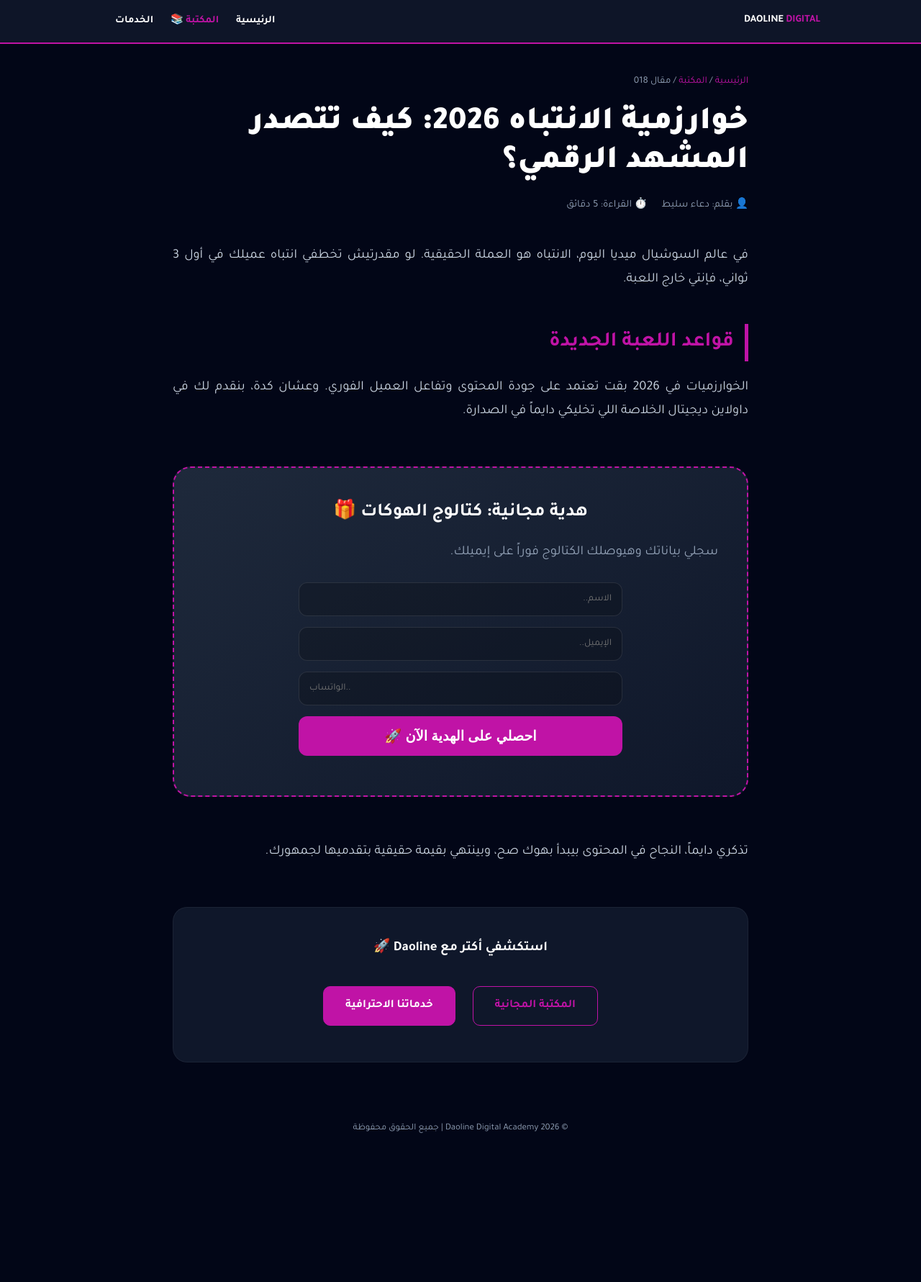
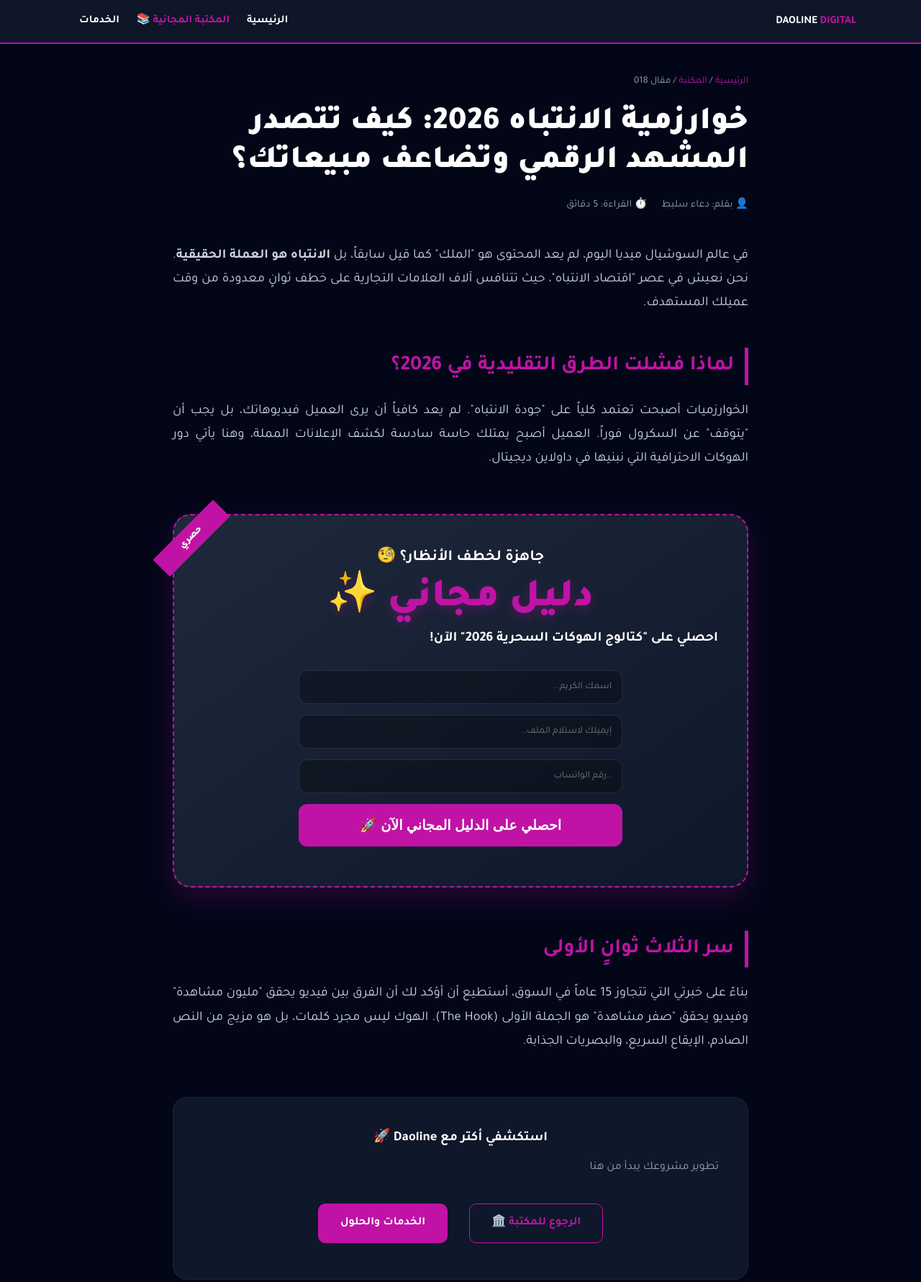
Before and after one commit to doaamseleat/daolinedigital, a plain HTML site: page blog/018-attention-algorithm-2026.html in a window 1280 px wide. Shown: the top 1781 px of the page at 72% size. Before the commit the page ends 1619 px from the top, so only its background shows below. Drawn offline with Linux system fonts and the light colour scheme.

Commit message:
Update 018-attention-algorithm-2026.html

```diff
--- a/blog/018-attention-algorithm-2026.html
+++ b/blog/018-attention-algorithm-2026.html
@@ -3,20 +3,24 @@
 <head>
   <meta charset="UTF-8">
   <meta name="viewport" content="width=device-width, initial-scale=1.0">
-  <title>خوارزمية الانتباه 2026 | Daoline Digital</title>
+  <title>خوارزمية الانتباه 2026: كيف تتصدر المشهد الرقمي؟ | Daoline Digital</title>
+  <meta name="description" content="تعرفي على أسرار خوارزمية الانتباه في 2026 وكيفية صناعة محتوى يخطف الأنظار في 3 ثوانٍ مع خبيرة التسويق دعاء سليط.">
 
+  <link rel="preconnect" href="https://fonts.googleapis.com">
+  <link rel="preconnect" href="https://fonts.gstatic.com" crossorigin>
   <link href="https://fonts.googleapis.com/css2?family=Tajawal:wght@400;700;900&display=swap" rel="stylesheet">
+
   <style>
     :root { --primary: #c013a6; --bg: #020617; --surface: #0f172a; --text: #e2e8f0; --muted: #94a3b8; }
     * { box-sizing: border-box; margin: 0; padding: 0; }
-    body { font-family: 'Tajawal', sans-serif; background: var(--bg); color: var(--text); line-height: 1.8; }
+    body { font-family: 'Tajawal', sans-serif; background: var(--bg); color: var(--text); line-height: 1.8; overflow-x: hidden; }
 
-    /* هيدر داولاين الثابت */
-    header { position: sticky; top: 0; z-index: 1000; background: rgba(15, 23, 42, 0.95); backdrop-filter: blur(10px); border-bottom: 2px solid var(--primary); padding: 15px 20px; }
-    .nav { max-width: 1000px; margin: 0 auto; display: flex; justify-content: space-between; align-items: center; }
-    .nav a { color: #fff; text-decoration: none; font-weight: 700; font-size: 0.9rem; margin-left: 20px; transition: 0.3s; }
+    /* هيدر داولاين الثابت (الرحلة السهلة) */
+    header { position: sticky; top: 0; z-index: 1000; background: rgba(15, 23, 42, 0.96); backdrop-filter: blur(12px); border-bottom: 2px solid var(--primary); padding: 15px 20px; }
+    .nav { max-width: 1100px; margin: 0 auto; display: flex; justify-content: space-between; align-items: center; }
+    .nav a { color: #fff; text-decoration: none; font-weight: 700; font-size: 0.95rem; margin-left: 20px; transition: 0.3s; }
     .nav a:hover { color: var(--primary); }
-    .logo { font-size: 1.3rem; font-weight: 900; color: #fff; text-decoration: none; }
+    .logo { font-size: 1.4rem; font-weight: 900; color: #fff; text-decoration: none; }
     .logo span { color: var(--primary); }
 
     /* حاوية المقال */
@@ -31,46 +35,52 @@
     h2 { color: var(--primary); font-size: 1.8rem; margin: 45px 0 20px; border-right: 5px solid var(--primary); padding-right: 15px; }
     p { margin-bottom: 25px; text-align: justify; }
 
-    /* صندوق جذب الليدز */
+    /* صندوق جذب الليدز (تركيز عالي على دليل مجاني) */
     .lead-box {
       background: linear-gradient(145deg, #1e293b, #0f172a);
       border: 2px dashed var(--primary);
       border-radius: 25px; padding: 40px; margin: 60px 0; text-align: center;
+      position: relative; box-shadow: 0 15px 40px rgba(192, 19, 166, 0.2);
     }
-    .lead-box h3 { color: #fff; font-size: 1.6rem; margin-bottom: 15px; }
+    .ribbon { background: var(--primary); color: #fff; font-weight: 900; font-size: 0.8rem; padding: 5px 40px; position: absolute; top: 15px; left: -35px; transform: rotate(-45deg); }
 
-    .form-input { width: 100%; padding: 14px; border-radius: 12px; border: 1px solid rgba(255,255,255,0.1); background: rgba(0,0,0,0.2); color: #fff; font-family: 'Tajawal'; margin-bottom: 15px; outline: none; }
-    .submit-btn { width: 100%; background: var(--primary); color: #fff; border: none; padding: 16px; border-radius: 12px; font-weight: 900; font-size: 1.2rem; cursor: pointer; transition: 0.3s; }
-    .submit-btn:hover { transform: translateY(-3px); box-shadow: 0 10px 20px rgba(192, 19, 166, 0.3); }
+    .free-badge {
+      font-size: 3.5rem; font-weight: 900; color: var(--primary); margin: 10px 0;
+      line-height: 1; text-shadow: 0 5px 15px rgba(192, 19, 166, 0.3);
+    }
 
-    /* الفوتر الذكي للتوجيه */
+    .form-input { width: 100%; padding: 14px; border-radius: 12px; border: 1px solid rgba(255,255,255,0.1); background: rgba(0,0,0,0.3); color: #fff; font-family: 'Tajawal'; margin-bottom: 15px; outline: none; text-align: right; }
+    .submit-btn { width: 100%; background: var(--primary); color: #fff; border: none; padding: 18px; border-radius: 12px; font-weight: 900; font-size: 1.2rem; cursor: pointer; transition: 0.3s; }
+    .submit-btn:hover { transform: translateY(-3px); background: #a00f89; }
+
+    /* الفوتر الذكي */
     .footer-action { margin-top: 60px; padding: 40px; background: #0f172a; border-radius: 20px; text-align: center; border: 1px solid rgba(255,255,255,0.05); }
     .footer-btn { display: inline-block; background: transparent; border: 1px solid var(--primary); color: var(--primary); padding: 12px 30px; border-radius: 10px; text-decoration: none; font-weight: bold; margin: 10px; transition: 0.3s; }
     .footer-btn:hover { background: var(--primary); color: #fff; }
 
-    @media (max-width: 768px) { h1 { font-size: 2rem; } .nav-menu { display: none; } }
+    @media (max-width: 768px) { h1 { font-size: 2.1rem; } .nav-menu { display: none; } .free-badge { font-size: 2.5rem; } }
   </style>
 </head>
 <body>
 
   <header>
     <div class="nav">
-      <a href="https://daolinedigital.com" class="logo">DAOLINE <span>DIGITAL</span></a>
+      <a href="https://daolinedigital.com/" class="logo">DAOLINE <span>DIGITAL</span></a>
       <div class="nav-menu">
-        <a href="https://daolinedigital.com">الرئيسية</a>
-        <a href="https://daolinedigital.com/library" style="color: var(--primary);">المكتبة 📚</a>
-        <a href="https://daolinedigital.com/services">الخدمات</a>
+        <a href="https://daolinedigital.com/">الرئيسية</a>
+        <a href="https://daolinedigital.com/blog/" style="color: var(--primary);">المكتبة المجانية 📚</a>
+        <a href="https://daolinedigital.com/#services">الخدمات</a>
       </div>
     </div>
   </header>
 
   <main class="container">
     <nav class="breadcrumbs">
-        <a href="https://daolinedigital.com">الرئيسية</a> /
-        <a href="https://daolinedigital.com/library">المكتبة</a> / مقال 018
+        <a href="https://daolinedigital.com/">الرئيسية</a> /
+        <a href="https://daolinedigital.com/blog/">المكتبة</a> / مقال 018
     </nav>
 
-    <h1>خوارزمية الانتباه 2026: كيف تتصدر المشهد الرقمي؟</h1>
+    <h1>خوارزمية الانتباه 2026: كيف تتصدر المشهد الرقمي وتضاعف مبيعاتك؟</h1>
 
     <div class="meta">
       <span>👤 بقلم: دعاء سليط</span>
@@ -78,56 +88,60 @@
     </div>
 
     <article class="article-content">
-      <p>في عالم السوشيال ميديا اليوم، الانتباه هو العملة الحقيقية. لو مقدرتيش تخطفي انتباه عميلك في أول 3 ثواني، فإنتي خارج اللعبة.</p>
+      <p>في عالم السوشيال ميديا اليوم، لم يعد المحتوى هو "الملك" كما قيل سابقاً، بل <strong>الانتباه هو العملة الحقيقية</strong>. نحن نعيش في عصر "اقتصاد الانتباه"، حيث تتنافس آلاف العلامات التجارية على خطف ثوانٍ معدودة من وقت عميلك المستهدف.</p>
 
-      <h2>قواعد اللعبة الجديدة</h2>
-      <p>الخوارزميات في 2026 بقت تعتمد على جودة المحتوى وتفاعل العميل الفوري. وعشان كدة، بنقدم لك في داولاين ديجيتال الخلاصة اللي تخليكي دايماً في الصدارة.</p>
+      <h2>لماذا فشلت الطرق التقليدية في 2026؟</h2>
+      <p>الخوارزميات أصبحت تعتمد كلياً على "جودة الانتباه". لم يعد كافياً أن يرى العميل فيديوهاتك، بل يجب أن "يتوقف" عن السكرول فوراً. العميل أصبح يمتلك حاسة سادسة لكشف الإعلانات المملة، وهنا يأتي دور الهوكات الاحترافية التي نبنيها في داولاين ديجيتال.</p>
 
       <section class="lead-box">
-        <h3>هدية مجانية: كتالوج الهوكات 🎁</h3>
-        <p style="color: var(--muted); margin-bottom: 25px;">سجلي بياناتك وهيوصلك الكتالوج فوراً على إيميلك.</p>
+        <div class="ribbon">حصري</div>
+        <h3 style="color: #fff; margin-bottom: 5px;">جاهزة لخطف الأنظار؟ 🧐</h3>
+        <div class="free-badge">دليل مجاني ✨</div>
+        <p style="color: #fff; font-size: 1.2rem; font-weight: 700; margin-bottom: 25px;">احصلي على "كتالوج الهوكات السحرية 2026" الآن!</p>
 
         <div style="max-width: 450px; margin: 0 auto;">
-          <input type="text" id="name" placeholder="الاسم.." class="form-input">
-          <input type="email" id="email" placeholder="الإيميل.." class="form-input">
-          <input type="tel" id="whatsapp" placeholder="الواتساب.." class="form-input">
-          <button onclick="handleLead()" id="submit-btn" class="submit-btn">احصلي على الهدية الآن 🚀</button>
+          <input type="text" id="name" placeholder="اسمك الكريم.." class="form-input">
+          <input type="email" id="email" placeholder="إيميلك لاستلام الملف.." class="form-input">
+          <input type="tel" id="whatsapp" placeholder="رقم الواتساب.." class="form-input">
+          <button onclick="handleLead()" id="submit-btn" class="submit-btn">احصلي على الدليل المجاني الآن 🚀</button>
           <div id="status" style="margin-top: 15px; font-weight: bold;"></div>
         </div>
       </section>
 
-      <p>تذكري دايماً، النجاح في المحتوى بيبدأ بهوك صح، وبينتهي بقيمة حقيقية بتقدميها لجمهورك.</p>
+      <h2>سر الثلاث ثوانٍ الأولى</h2>
+      <p>بناءً على خبرتي التي تتجاوز 15 عاماً في السوق، أستطيع أن أؤكد لك أن الفرق بين فيديو يحقق "مليون مشاهدة" وفيديو يحقق "صفر مشاهدة" هو الجملة الأولى (The Hook). الهوك ليس مجرد كلمات، بل هو مزيج من النص الصادم، الإيقاع السريع، والبصريات الجذابة.</p>
     </article>
 
     <section class="footer-action">
       <h3 style="margin-bottom: 10px; color: #fff;">استكشفي أكتر مع Daoline 🚀</h3>
-      <div style="margin-top: 25px;">
-        <a href="https://daolinedigital.com/library" class="footer-btn">المكتبة المجانية</a>
-        <a href="https://daolinedigital.com/services" class="footer-btn" style="background: var(--primary); color:#fff;">خدماتنا الاحترافية</a>
+      <p style="color: var(--muted); margin-bottom: 25px;">تطوير مشروعك يبدأ من هنا</p>
+      <div style="display: flex; gap: 10px; justify-content: center; flex-wrap: wrap;">
+        <a href="https://daolinedigital.com/blog/" class="footer-btn">الرجوع للمكتبة 🏛️</a>
+        <a href="https://daolinedigital.com/" class="footer-btn" style="background: var(--primary); color:#fff;">الخدمات والحلول</a>
       </div>
     </section>
   </main>
 
-  <footer style="text-align: center; padding: 40px; color: var(--muted); font-size: 0.8rem;">
+  <footer style="text-align: center; padding: 40px; color: var(--muted); font-size: 0.8rem; border-top: 1px solid rgba(255,255,255,0.05);">
     © 2026 Daoline Digital Academy | جميع الحقوق محفوظة
   </footer>
 
   <script>
     async function handleLead() {
-      const name = document.getElementById('name').value;
-      const email = document.getElementById('email').value;
-      const wa = document.getElementById('whatsapp').value;
+      const name = document.getElementById('name').value.trim();
+      const email = document.getElementById('email').value.trim();
+      const wa = document.getElementById('whatsapp').value.trim();
       const status = document.getElementById('status');
       const btn = document.getElementById('submit-btn');
 
       if(!name || !email || !wa) {
-        status.innerText = "كملي البيانات الأول! ⚠️";
+        status.innerText = "من فضلك كملي البيانات الأول! ⚠️";
         status.style.color = "#f87171";
         return;
       }
 
       try {
-        btn.disabled = true; btn.innerText = "جاري الإرسال...";
+        btn.disabled = true; btn.innerText = "جاري التحضير...";
         const fd = new FormData();
         fd.append("entry.299023128", name);
         fd.append("entry.1712155557", email);
@@ -136,12 +150,13 @@
 
         await fetch("https://docs.google.com/forms/d/e/1FAIpQLSdSXEvN7DMMC-pwXED9G5TRpe4ecQ5U7pMtsg3201d2ikinfQ/formResponse", { method: "POST", mode: "no-cors", body: fd });
 
-        status.innerText = "تم بنجاح! ✅ الكتالوج وصل على إيميلك.";
+        status.innerText = "تم بنجاح! ✅ شيك على إيميلك الآن هتلاقي الدليل وصلك.";
         status.style.color = "#4ade80";
-        btn.innerText = "تم الإرسال ✅";
+        btn.innerText = "تم الإرسال بنجاح ✅";
       } catch (e) {
-        status.innerText = "حصلت مشكلة.. جربي تاني.";
+        status.innerText = "حدث خطأ.. حاولي مرة تانية.";
         btn.disabled = false;
+        btn.innerText = "احصلي على الدليل المجاني الآن 🚀";
       }
     }
   </script>
```
